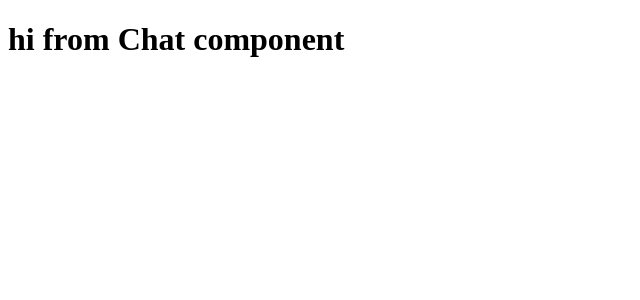
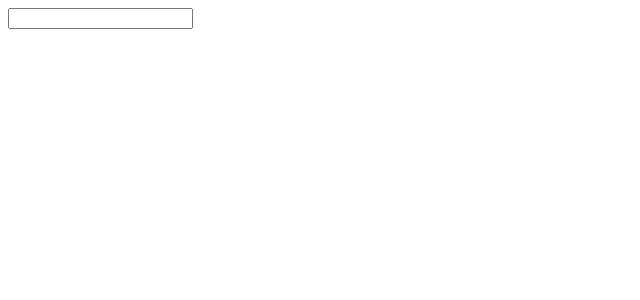
Before and after one commit to jsxgod/web-chat, a React (Create React App) app in the folder client/: page /chat in a window 1280 px wide. Shown: the top 300 px of the page, without its empty margins (0-640 px from the left). Built offline with nearby package versions, Linux system fonts and the light colour scheme.

Commit message:
Add basic client-server message system for sending and recieving messages between them.

```diff
--- a/client/src/components/Chat/Chat.js
+++ b/client/src/components/Chat/Chat.js
@@ -9,13 +9,15 @@
 const Chat = (props) => {
     const [name, setName] = useState('');
     const [room, setRoom] = useState('');
+    const [message, setMessage] = useState('');
+    const [messages, setMessages] = useState([]);
     const ENDPOINT = 'localhost:4000';
 
     useEffect(() => {
         /* Location is coming from React Router as a prop*/
         const parsedData = queryString.parse(props.location.search);
 
-        socket = io(ENDPOINT)
+        socket = io(ENDPOINT);
 
         setName(parsedData.name);
         setRoom(parsedData.room);
@@ -30,8 +32,33 @@
         }
     }, [ENDPOINT, props.location.search])
 
+    useEffect(() => {
+        socket.on('message', (message) => {
+            setMessages([...messages, message]);
+        })
+    }, [messages]);
+
+    const sendMessage = (event) => {
+        event.preventDefault();
+
+        if(message) {
+            socket.emit('sendMessage', message, () => setMessage(''));
+        }
+    }
+
+    console.log(message, messages);
+
+
     return (
-        <h1>hi from Chat component</h1>
+        <div className="outer-container">
+            <div className="container">
+                <input
+                value={message}
+                onChange={(event) => setMessage(event.target.value)}
+                onKeyPress={event => event.key === 'Enter' ? sendMessage(event) : null}
+                />
+            </div>
+        </div>
     )
 }
 
```
Also changed, not shown: 1 other file (tests, documents, lock files or other folders).
